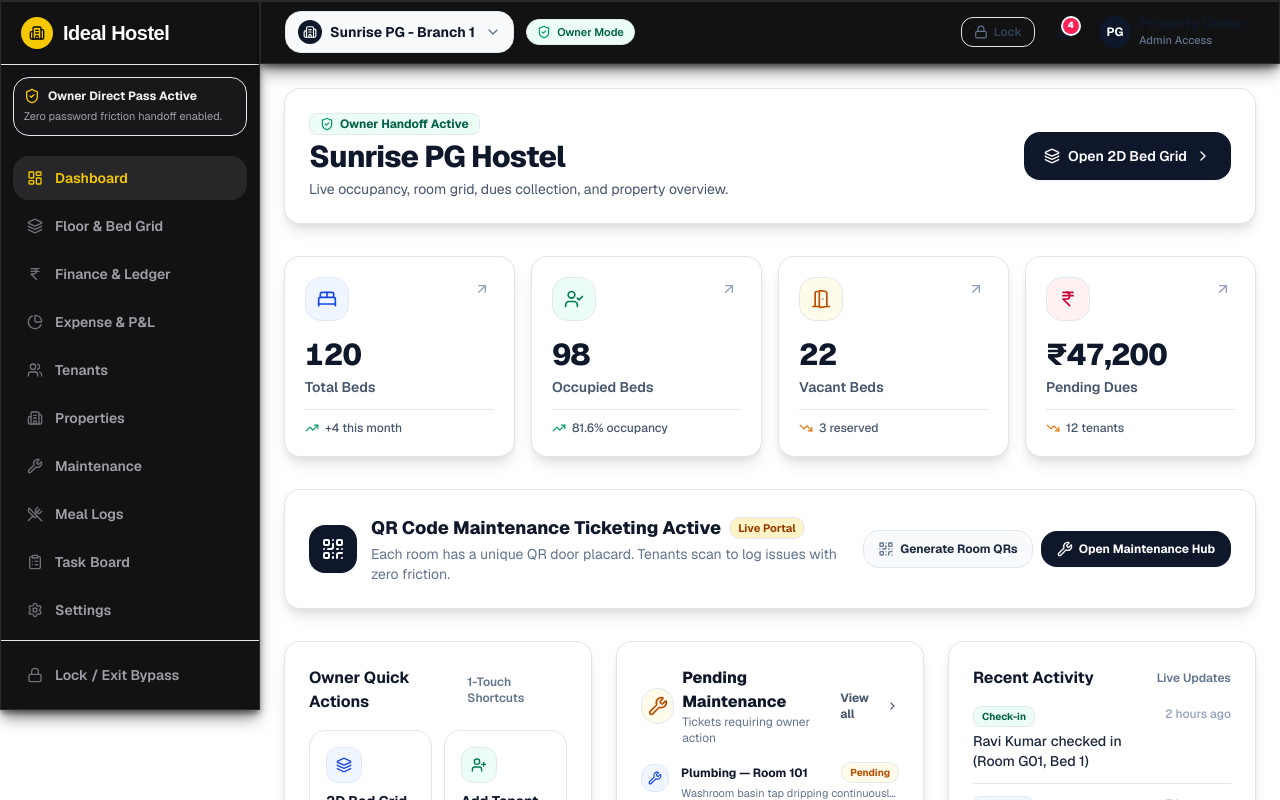
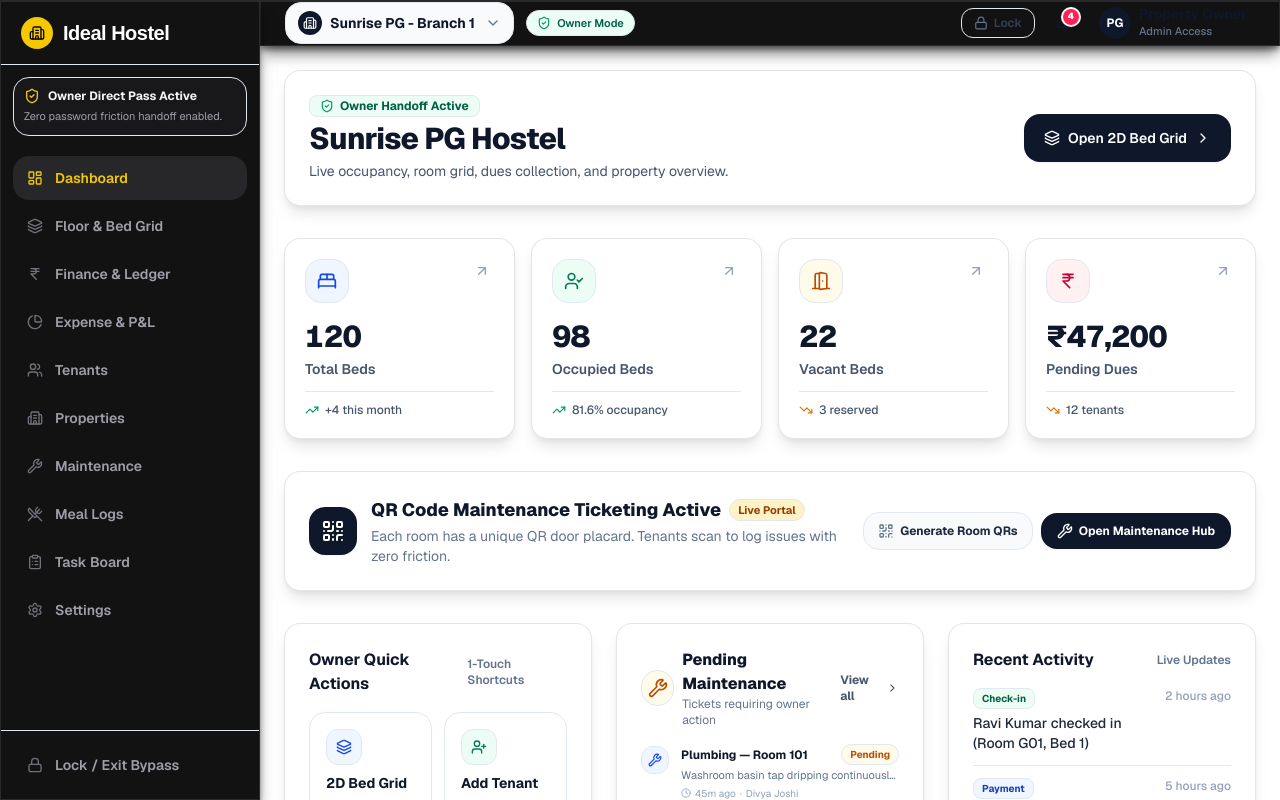
Before and after one commit to fahadnauman/ideal-hostel-, a Next.js app: page /dashboard in a window 1280 px wide. Shown: the top 800 px of the page. Built offline with nearby package versions, Linux system fonts and the light colour scheme.

Commit message:
fix: pin sidebar and fix layout scrolling behavior

```diff
--- a/src/app/dashboard/layout.tsx
+++ b/src/app/dashboard/layout.tsx
@@ -22,10 +22,10 @@ export default function DashboardLayout({
   ];
 
   return (
-    <div className="min-h-screen flex text-slate-900 font-sans">
+    <div className="flex h-screen overflow-hidden text-slate-900 font-sans">
       <Sidebar isOpen={sidebarOpen} onClose={() => setSidebarOpen(false)} />
 
-      <div className="flex-1 flex flex-col min-w-0">
+      <div className="flex-1 flex flex-col min-w-0 overflow-y-auto">
         <Header onMenuClick={() => setSidebarOpen(true)} />
 
         <main className="flex-1 p-3.5 sm:p-6 pb-28 lg:pb-8">
--- a/src/components/dashboard/sidebar.tsx
+++ b/src/components/dashboard/sidebar.tsx
@@ -61,10 +61,10 @@ export default function Sidebar({ isOpen, onClose }: SidebarProps) {
       {/* Sidebar */}
       <aside
         className={`
-          fixed top-0 left-0 z-50 h-full w-[260px]
+          fixed top-0 left-0 z-50 h-screen w-[260px]
           card-shadow-black flex flex-col
           transition-transform duration-200 ease-in-out
-          lg:translate-x-0 lg:static lg:z-auto
+          lg:translate-x-0 lg:sticky lg:top-0 lg:flex-shrink-0
           ${isOpen ? "translate-x-0" : "-translate-x-full"}
         `}
       >
```
